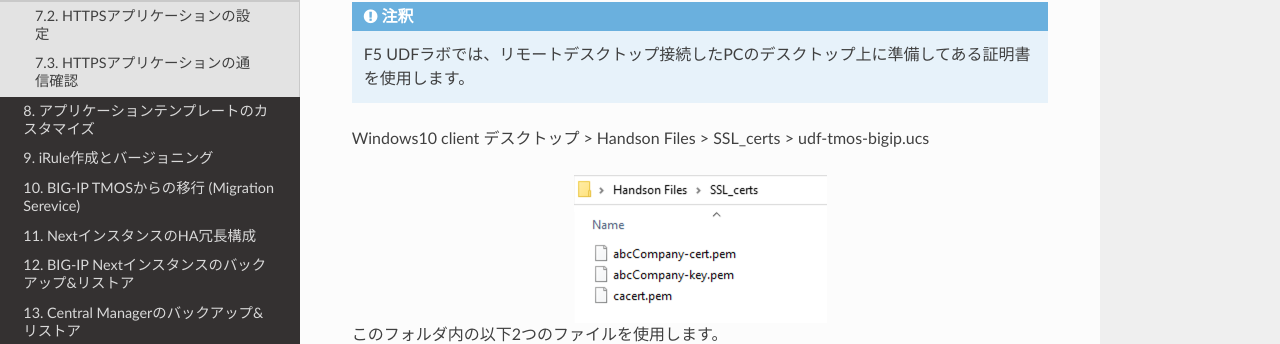
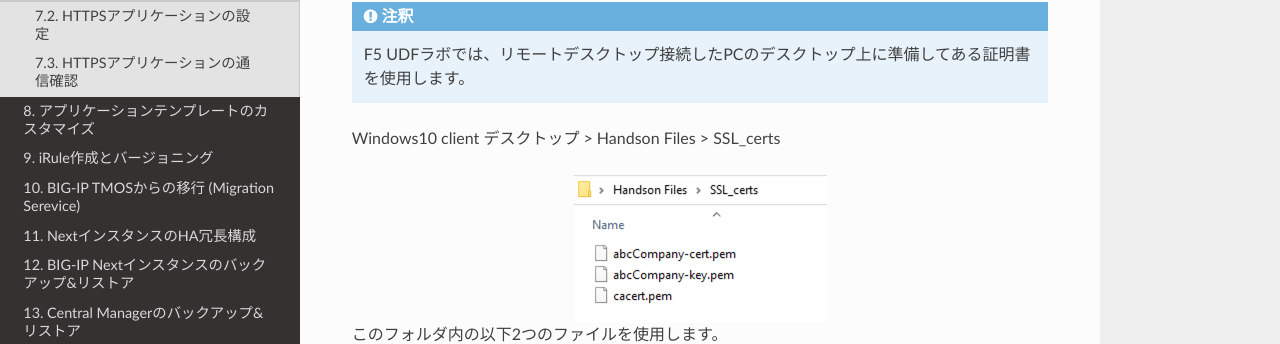
Before and after one commit to BeF5/f5j-easy-setup-next-ltm, a Sphinx documentation site: the page built from docs/content07/module01/module01.rst, in a window 1280 px wide and 900 px high. Shown: the part 393-737 px from the top of the window. Built offline with Sphinx 7.4.7 and the Read the Docs theme 2.0.0, drawn with Linux system fonts in a browser that asks for light colours.

Commit message:
Update module01.rst

```diff
--- a/docs/content07/module01/module01.rst
+++ b/docs/content07/module01/module01.rst
@@ -14,7 +14,7 @@
    F5 UDFラボでは、リモートデスクトップ接続したPCのデスクトップ上に準備してある証明書を使用します。
 
 Windows10 client
-デスクトップ > Handson Files > SSL_certs > udf-tmos-bigip.ucs
+デスクトップ > Handson Files > SSL_certs
 
 .. figure:: images/c7-m1-1.png
    :scale: 50%
```
